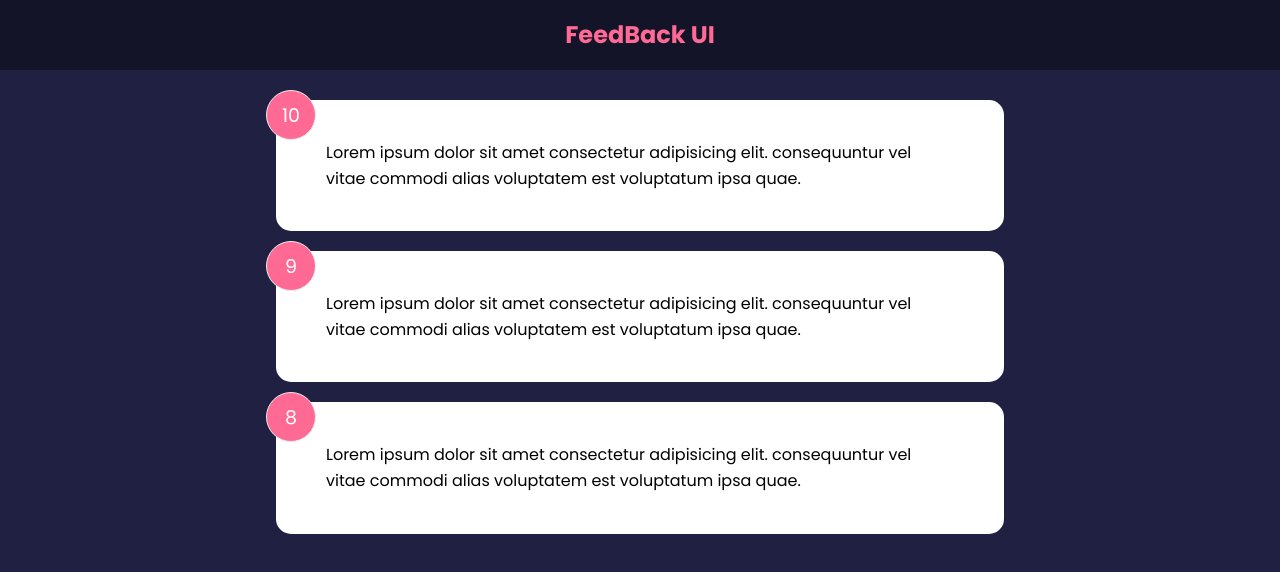
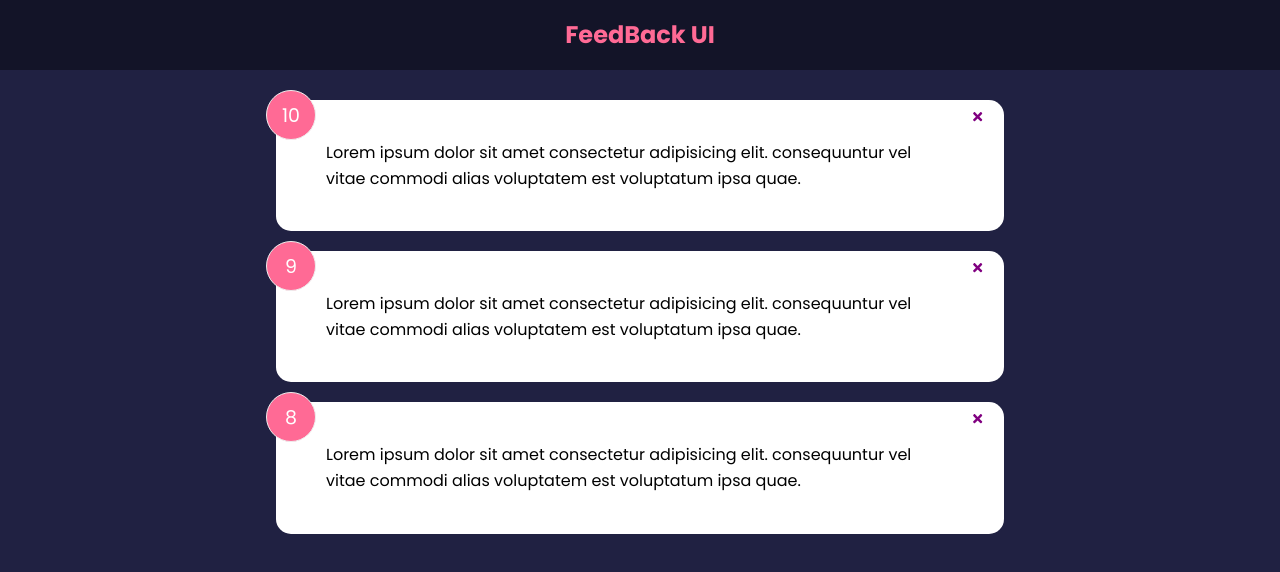
Before and after one commit to SoufianeRep/feedback-app, a React (Create React App) app: page / in a window 1280 px wide. Shown: the top 572 px of the page. Built offline with nearby package versions, Linux system fonts and the light colour scheme.

Commit message:
added delete function on the client side

```diff
--- a/package.json
+++ b/package.json
@@ -8,6 +8,7 @@
     "@testing-library/user-event": "^13.5.0",
     "react": "^18.2.0",
     "react-dom": "^18.2.0",
+    "react-icons": "^4.4.0",
     "react-scripts": "^2.1.3",
     "web-vitals": "^2.1.4"
   },
--- a/src/App.js
+++ b/src/App.js
@@ -1,4 +1,4 @@
-import { useState } from "react";
+import React, { useState } from "react";
 import FeedbackData from './data/FeedbackData';
 import Header from './components/Header';
 import FeedbackList from './components/FeedbackList';
@@ -6,11 +6,17 @@
 export default function App() {
   const [feedback, setFeedback] = useState(FeedbackData);
 
+  const deleteFeedback = (id) => {
+    if (window.confirm('Are you sure you want to delete?')) {
+      setFeedback(feedback.filter((item) => item.id !== id));
+    }
+  };
+
   return (
     <>
       <Header text={'FeedBack UI'} />
       <div className='container'>
-        <FeedbackList feedback={feedback} />
+        <FeedbackList feedback={feedback} handleDelete={deleteFeedback} />
       </div>
     </>
   );
--- a/src/components/FeedbackItem.jsx
+++ b/src/components/FeedbackItem.jsx
@@ -1,10 +1,16 @@
+import React from 'react';
+import { FaTimes } from "react-icons/fa";
 import PropTypes from 'prop-types';
 import Card from './shared/Card';
 
-export default function FeedbackItem({ item }) {
+export default function FeedbackItem({ item, handleDelete }) {
+
   return (
     <Card>
       <div className='num-display'>{item.rating}</div>
+      <button className='close' onClick={() => handleDelete(item.id)}>
+        <FaTimes color='purple' />
+      </button>
       <div className='text-display'>
         {item.text}
       </div>
--- a/src/components/FeedbackList.jsx
+++ b/src/components/FeedbackList.jsx
@@ -1,7 +1,8 @@
+import React from 'react';
 import PropTypes from 'prop-types';
 import FeedbackItem from "./FeedbackItem";
 
-export default function FeedbackList({ feedback }) {
+export default function FeedbackList({ feedback, handleDelete }) {
   if (!feedback || feedback.length === 0) {
     return (<p>No Feedbacks Yet!</p>);
   }
@@ -9,7 +10,11 @@
   return (
     <div className='feedback-list'>
       {feedback.map((item) => (
-        <FeedbackItem key={item.id} item={item} />
+        <FeedbackItem
+          key={item.id}
+          item={item}
+          handleDelete={handleDelete}
+        />
       ))}
     </div>
   );
--- a/src/components/Header.jsx
+++ b/src/components/Header.jsx
@@ -1,3 +1,4 @@
+import React from 'react';
 import PropTypes from "prop-types";
 
 export default function Header({ text, bgColor, textColor }) {
```
Also changed, not shown: 1 other file (tests, documents, lock files or other folders).
